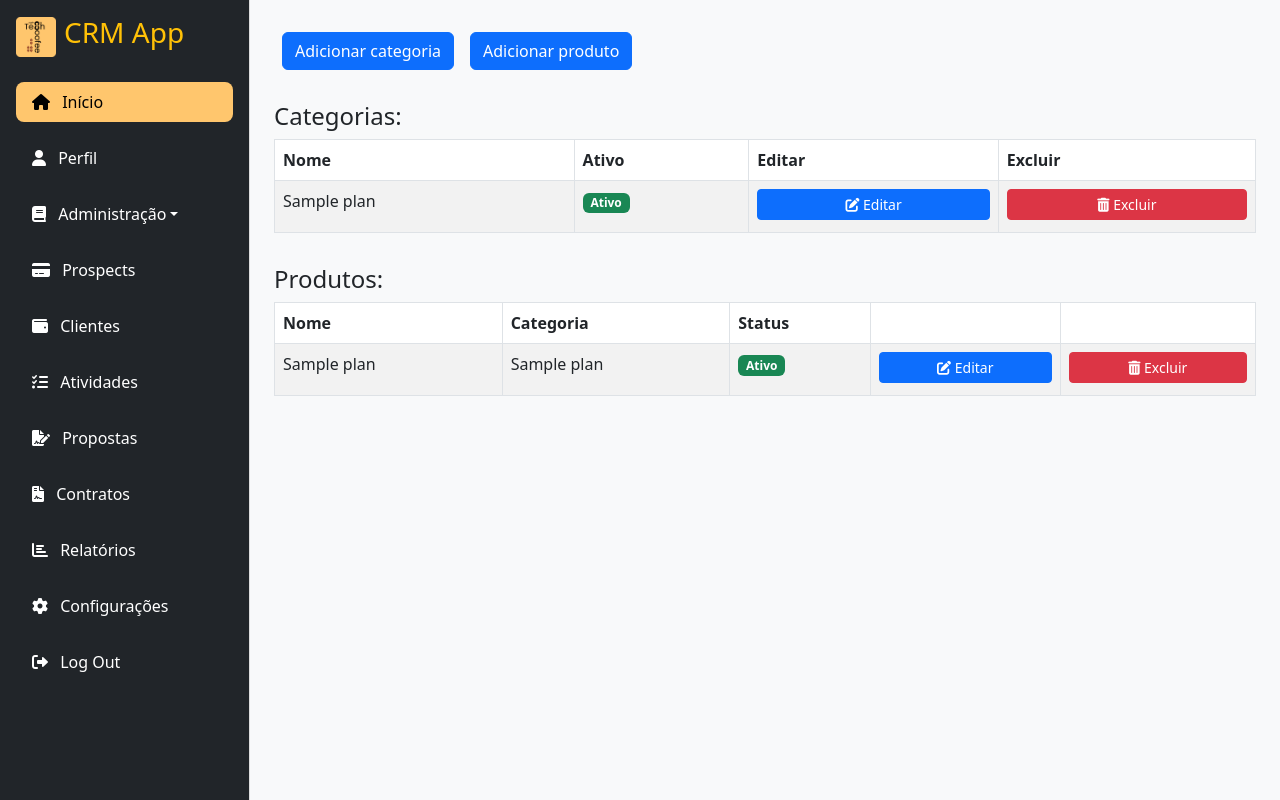
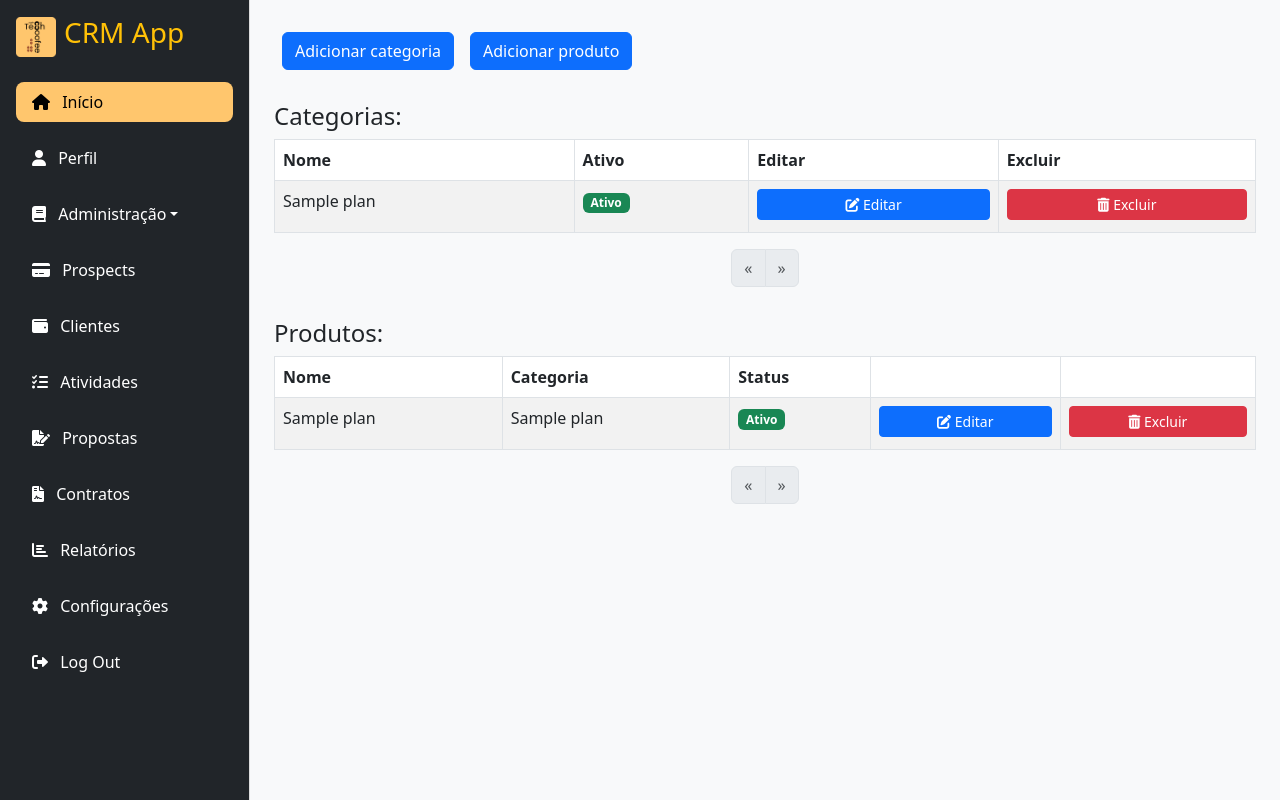
Before and after one commit to Matlima/crm_ultimate, a Flask app: template templates/products/products.html in a window 1280 px wide. Run offline with Flask 3, Linux system fonts and the light colour scheme; the template is opened without the code that fills it: values that come from a table or form of the project are taken from there, others are empty; tables that the repository leaves empty hold one stand-in row (values such as "Sample post"); some libraries are stand-ins or nearby versions.

Commit message:
Adicionando paginação na pagina de produtos

```diff
--- a/templates/products/products.html
+++ b/templates/products/products.html
@@ -40,6 +40,43 @@
          {% endfor %}
       </tbody>
    </table>
+    <!-- Paginação -->
+    <nav aria-label="Page navigation">
+        <ul class="pagination justify-content-center">
+            <!-- Link para a página anterior -->
+            {% if categories.has_prev %}
+            <li class="page-item">
+                <a class="page-link" href="{{ url_for('plan', page=categories.prev_num) }}" aria-label="Previous">
+                    <span aria-hidden="true">&laquo;</span>
+                </a>
+            </li>
+            {% else %}
+            <li class="page-item disabled">
+                <span class="page-link">&laquo;</span>
+            </li>
+            {% endif %}
+
+            <!-- Links de páginas numeradas -->
+            {% for page_num in range(1, categories.pages + 1) %}
+            <li class="page-item {% if categories.page == page_num %}active{% endif %}">
+                <a class="page-link" href="{{ url_for('plan', page=page_num) }}">{{ page_num }}</a>
+            </li>
+            {% endfor %}
+
+            <!-- Link para a próxima página -->
+            {% if categories.has_next %}
+            <li class="page-item">
+                <a class="page-link" href="{{ url_for('plan', page=categories.next_num) }}" aria-label="Next">
+                    <span aria-hidden="true">&raquo;</span>
+                </a>
+            </li>
+            {% else %}
+            <li class="page-item disabled">
+                <span class="page-link">&raquo;</span>
+            </li>
+            {% endif %}
+        </ul>
+    </nav>
 </div>
 <div class="col-md-12" style="margin-top: 2rem">
    <h4>Produtos:</h4>
@@ -79,6 +116,43 @@
          {% endfor %}
       </tbody>
    </table>
+    <!-- Paginação -->
+    <nav aria-label="Page navigation">
+        <ul class="pagination justify-content-center">
+            <!-- Link para a página anterior -->
+            {% if plans.has_prev %}
+            <li class="page-item">
+                <a class="page-link" href="{{ url_for('plan', page=plans.prev_num) }}" aria-label="Previous">
+                    <span aria-hidden="true">&laquo;</span>
+                </a>
+            </li>
+            {% else %}
+            <li class="page-item disabled">
+                <span class="page-link">&laquo;</span>
+            </li>
+            {% endif %}
+
+            <!-- Links de páginas numeradas -->
+            {% for page_num in range(1, categories.pages + 1) %}
+            <li class="page-item {% if plans.page == page_num %}active{% endif %}">
+                <a class="page-link" href="{{ url_for('plan', page=page_num) }}">{{ page_num }}</a>
+            </li>
+            {% endfor %}
+
+            <!-- Link para a próxima página -->
+            {% if plans.has_next %}
+            <li class="page-item">
+                <a class="page-link" href="{{ url_for('plan', page=plans.next_num) }}" aria-label="Next">
+                    <span aria-hidden="true">&raquo;</span>
+                </a>
+            </li>
+            {% else %}
+            <li class="page-item disabled">
+                <span class="page-link">&raquo;</span>
+            </li>
+            {% endif %}
+        </ul>
+    </nav>
 </div>
 
 {% endblock %}
```
Also changed, not shown: view/views_plans.py (+12 -0 lines).
